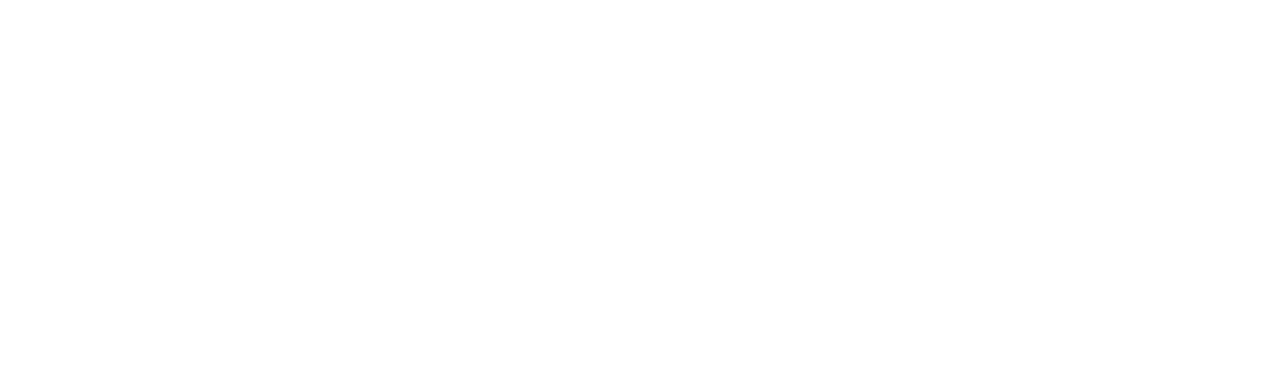
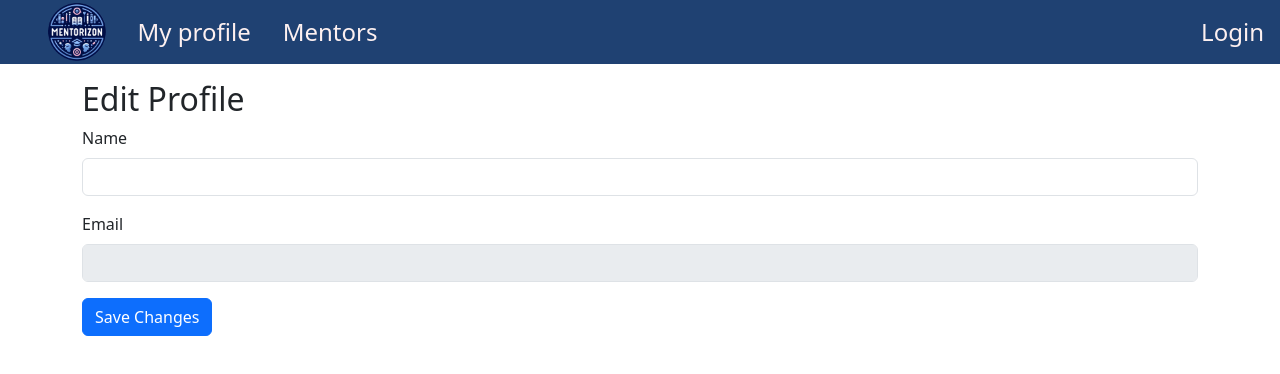
Before and after one commit to Mentorizon/mentorizon-client, a React (Create React App) app: page /my-profile in a window 1280 px wide. Before the commit this address had no page. Shown: the top 374 px of the page. Built offline with nearby package versions, Linux system fonts and the light colour scheme; no server answers.

Commit message:
Implement MyProfile page

```diff
--- a/src/App.css
+++ b/src/App.css
@@ -339,7 +339,7 @@
 
 /* Layout */
 .main-content-container {
-  padding-top: 4rem;
+  padding-top: 5rem;
 }
 
 .filters {
--- a/src/App.js
+++ b/src/App.js
@@ -11,6 +11,7 @@
 import MentorsAdminPanel from "./pages/MentorsAdminPanel";
 import MenteesAdminPanel from "./pages/MenteesAdminPanel";
 import MentorProfile from "./pages/MentorProfile";
+import ProfileEdit from "./pages/EditProfile";
 
 function App() {
 
@@ -28,6 +29,7 @@
                 <Route path="/mentors-monitor" element={<MentorsAdminPanel />} />
                 <Route path="/mentees-monitor" element={<MenteesAdminPanel />} />
                 <Route path="/mentors/:mentorId" element={<MentorProfile />} />
+                <Route path="/my-profile" element={<ProfileEdit />} />
             </Routes>
         </Router>
     );
--- a/src/components/common/AppNavbar.tsx
+++ b/src/components/common/AppNavbar.tsx
@@ -23,11 +23,17 @@
                 </Link>
                 {!AuthStorage.isAdmin()
                     &&
+                    <Link to="/my-profile">
+                        My profile
+                    </Link>
+                }
+
+                {!AuthStorage.isAdmin()
+                    &&
                     <Link to="/mentors">
                         Mentors
                     </Link>
                 }
-
 
                 { AuthStorage.isAdmin()
                     &&
--- /dev/null
+++ b/src/pages/EditProfile.tsx
@@ -0,0 +1,248 @@
+import React, { useState, useEffect } from 'react';
+import { Container, Form, FormGroup, Label, Input, Button } from 'reactstrap';
+import AuthStorage from "../services/AuthStorage";
+import SelectDomain from "../components/feature-specific/SelectDomain";
+import {Domain, DomainOption} from "../types";
+import Layout from "../components/common/Layout";
+import {toast, ToastContainer} from "react-toastify";
+
+interface UserProfile {
+    id: string;
+    name: string;
+    email: string;
+    jobTitle?: string;
+    yearsOfExperience?: number;
+    description?: string;
+    domains?: any;
+    contactInfo?: string;
+    rating?: number;
+    ratingsNumber?: number;
+    approved?: boolean;
+}
+const ProfileEdit: React.FC = () => {
+    const userId = AuthStorage.getUserId();
+    const [profile, setProfile] = useState<UserProfile>({
+        id: '',
+        name: '',
+        email: '',
+        jobTitle: '',
+        yearsOfExperience: 0,
+        description: '',
+        domains: [],
+        contactInfo: '',
+        rating: 0,
+        ratingsNumber: 0,
+        approved: false,
+    });
+    const [isLoading, setIsLoading] = useState(true);
+
+    useEffect(() => {
+        const fetchProfile = async () => {
+            setIsLoading(true);
+            try {
+                let url = `http://localhost:8080/`;
+                url += AuthStorage.isMentor() ? 'mentors/' : 'mentees/';
+                url += userId;
+
+                const response = await fetch(url);
+                if (!response.ok) {
+                    throw new Error('Failed to fetch profile data');
+                }
+
+                const data = await response.json();
+                const domains = data.domains ? data.domains.map((domain: Domain) => ({
+                    value: domain.id,
+                    label: domain.name
+                })) : [];
+
+                setProfile({
+                    ...data,
+                    domains
+                });
+            } catch (error) {
+                console.error('Error fetching profile data:', error);
+            } finally {
+                setIsLoading(false);
+            }
+        };
+
+        fetchProfile();
+    }, [userId]);
+
+    const handleInputChange = (e: React.ChangeEvent<HTMLInputElement | HTMLTextAreaElement>) => {
+        const { name, value } = e.target;
+        setProfile((prevState) => ({
+            ...prevState,
+            [name]: value,
+        }));
+    };
+
+    const handleDomainsChange = (selectedDomains: Domain[]) => {
+        setProfile(prevState => ({ ...prevState, domains: selectedDomains }));
+    };
+
+    const handleSubmit = async (event: React.FormEvent<HTMLFormElement>) => {
+        event.preventDefault();
+
+        const domainsForBackend = profile.domains.map((domain: DomainOption) => ({
+            id: domain.value,
+            name: domain.label
+        }));
+
+        const profileDataForBackend = {
+            ...profile,
+            domains: domainsForBackend
+        };
+
+        delete profileDataForBackend.rating;
+        delete profileDataForBackend.ratingsNumber;
+        delete profileDataForBackend.approved;
+
+        console.log('profileDataForBackend:', profileDataForBackend);
+
+        const url = `http://localhost:8080/${AuthStorage.isMentor() ? 'mentors' : 'mentees'}/${profile.id}`;
+
+        try {
+            const response = await fetch(url, {
+                method: 'PUT',
+                headers: {
+                    'Content-Type': 'application/json',
+                    'Authorization': `Bearer ${AuthStorage.getToken()}`
+                },
+                body: JSON.stringify(profileDataForBackend) // Send the transformed data
+            });
+
+            if (response.ok) {
+                toast.success('Profile updated successfully!');
+            } else {
+                const errorMessage = await response.text();
+                throw new Error(errorMessage);
+            }
+        } catch (error) {
+            console.error('Error updating profile:', error);
+            toast.error('Failed to update profile. Please try again later.');
+        }
+    };
+
+    if (isLoading) {
+        return <div>Loading...</div>;
+    }
+
+    return (
+        <Layout>
+            <ToastContainer />
+            <Container>
+                <h2>Edit Profile</h2>
+                <Form onSubmit={handleSubmit}>
+                    <FormGroup>
+                        <Label for="name">Name</Label>
+                        <Input
+                            type="text"
+                            name="name"
+                            id="name"
+                            value={profile.name}
+                            onChange={handleInputChange}
+                            required
+                        />
+                    </FormGroup>
+                    <FormGroup>
+                        <Label for="email">Email</Label>
+                        <Input
+                            type="email"
+                            name="email"
+                            id="email"
+                            value={profile.email}
+                            required
+                            disabled
+                        />
+                    </FormGroup>
+
+                    {profile.jobTitle && (
+                        <>
+                            <FormGroup>
+                                <Label for="jobTitle">Job Title</Label>
+                                <Input
+                                    type="text"
+                                    name="jobTitle"
+                                    id="jobTitle"
+                                    value={profile.jobTitle}
+                                    onChange={handleInputChange}
+                                />
+                            </FormGroup>
+                            <FormGroup>
+                                <Label for="yearsOfExperience">Years Of Experience</Label>
+                                <Input
+                                    type="number"
+                                    name="yearsOfExperience"
+                                    id="yearsOfExperience"
+                                    value={profile.yearsOfExperience}
+                                    onChange={handleInputChange}
+                                />
+                            </FormGroup>
+                            <FormGroup>
+                                <Label>Description</Label>
+                                <textarea
+                                    name="description"
+                                    id="description"
+                                    rows={4}
+                                    value={profile.description}
+                                    onChange={handleInputChange}
+                                    required
+                                />
+                            </FormGroup>
+                            <FormGroup>
+                                <Label>Domains</Label>
+                                <SelectDomain
+                                    initialDomains={profile.domains}
+                                    onDomainsChange={handleDomainsChange}
+                                />
+                            </FormGroup>
+
+                            <FormGroup>
+                                <Label for="contactInfo">Contact Info</Label>
+                                <Input
+                                    type="text"
+                                    name="contactInfo"
+                                    id="contactInfo"
+                                    value={profile.contactInfo}
+                                    onChange={handleInputChange}
+                                />
+                            </FormGroup>
+                            <FormGroup>
+                                <Label for="rating">Rating</Label>
+                                <Input
+                                    type="number"
+                                    name="rating"
+                                    id="rating"
+                                    value={profile.rating}
+                                    onChange={handleInputChange}
+                                    disabled
+                                />
+                            </FormGroup>
+                            <FormGroup>
+                                <Label for="ratingsNumber">Ratings number</Label>
+                                <Input
+                                    type="number"
+                                    name="ratingsNumber"
+                                    id="ratingsNumber"
+                                    value={profile.ratingsNumber}
+                                    onChange={handleInputChange}
+                                    disabled
+                                />
+                            </FormGroup>
+                            <FormGroup>
+                                <Label>Are you approved?</Label>
+                                <Label>{profile.approved ? "Yes" : "No"}</Label>
+                            </FormGroup>
+                        </>
+                    )}
+                    <Button type="submit" color="primary" disabled={isLoading}>
+                        Save Changes
+                    </Button>
+                </Form>
+            </Container>
+        </Layout>
+    );
+};
+
+export default ProfileEdit;
--- a/src/types.ts
+++ b/src/types.ts
@@ -13,3 +13,8 @@
     id: string;
     name: string;
 }
+
+export interface DomainOption {
+    value: string;
+    label: string;
+}
```
Also changed, not shown: src/components/feature-specific/ApplicationsTable.tsx (+1 -6 lines).
